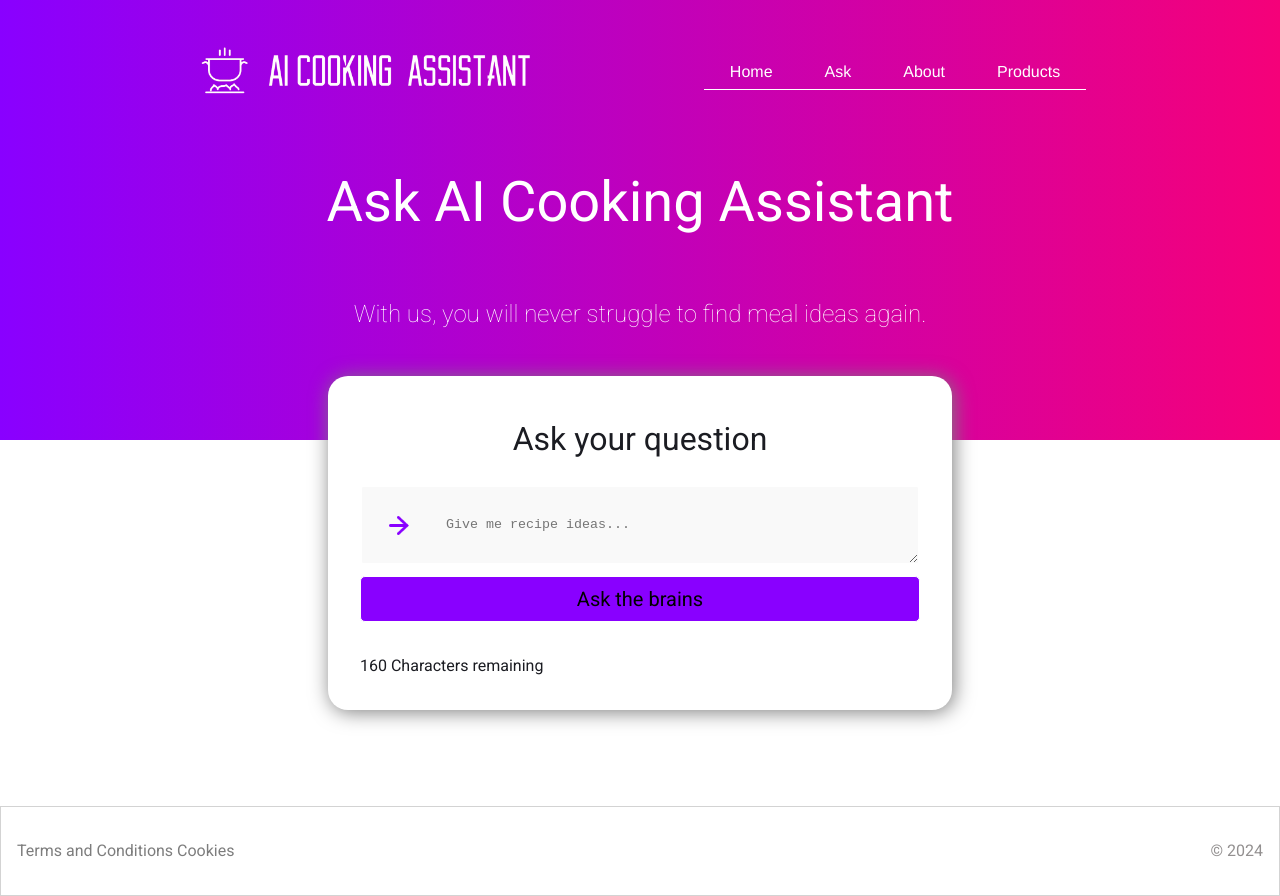
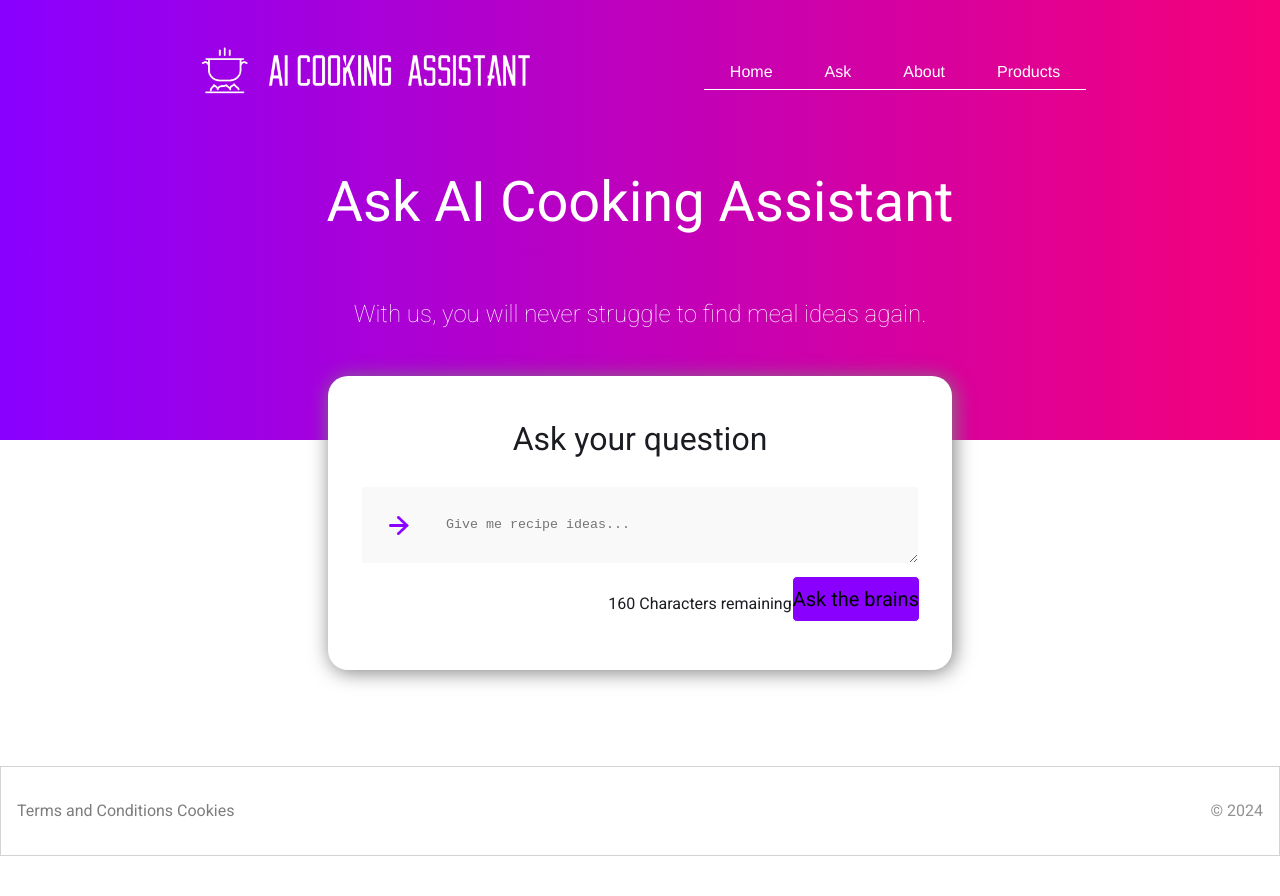
Before and after one commit to technative-academy/Team-Wolf, a React (Vite) app: page /ask in a window 1280 px wide. After the commit the page ends 856 px from the top, so only its background shows below. Built offline with nearby package versions, Linux system fonts and the light colour scheme.

Commit message:
Adjust styles

```diff
--- a/src/components/Ask/Ask.jsx
+++ b/src/components/Ask/Ask.jsx
@@ -56,20 +56,26 @@ function Ask() {
               setInput={setInput}
               placeholder="Give me recipe ideas..."
             />
+            <div className={styles.buttonsContainer}>
+              <p className={`${charNum < 0 ? styles.red : ""} ${styles.charNum}`}>
+                {charNum === 1 || charNum === -1
+                  ? `${charNum} Character remaining`
+                  : `${charNum} Characters remaining`}
+              </p>
+                {show && (
+                  <div className={styles.buttonWhiteContainer}>
+                    <ButtonWhite text="Ask a new question" onClick={newQuestion} />
+                  </div>
+                )}
+              <div className={styles.buttonContainer}>
                 <ButtonPurple
                   className={styles.askButton}
                   isDisabled={isDisabled}
                   text={"Ask the brains"}
                   type={"submit"}
                 />
-            {show && (
-              <ButtonWhite text="Ask a new question" onClick={newQuestion} />
-            )}
-            <p className={`${charNum < 0 ? styles.red : ""} ${styles.charNum}`}>
-              {charNum === 1 || charNum === -1
-                ? `${charNum} Character remaining`
-                : `${charNum} Characters remaining`}
-            </p>
+              </div>
+            </div>
           </div>
         </form>
         {isLoading && <img className={styles.img} src="/images/icons8-loading-circle.gif" />}
--- a/src/components/Ask/Ask.module.css
+++ b/src/components/Ask/Ask.module.css
@@ -52,12 +52,6 @@ html {
     padding: 1rem;
   }
 
-  .flex {
-    display: flex;
-    justify-content: center;
-    align-items: center;
-  }
-
   .shadow {
     background-color: white;
     box-shadow: 2px 2px 20px var(--darkGrey);
@@ -68,4 +62,21 @@ html {
     max-width: 50%;
     max-height: auto;
   }
+
+  .buttonsContainer {
+    display: flex;
+    justify-content: flex-end;
+  }
+
+  .buttonContainer {
+
+  }
+
+  .buttonWhiteContainer {
+
+  }
+
+  .charNum {
+    margin-right: 0;
+  }
 }
```
Lines whose indentation alone changed are shown as unchanged.
